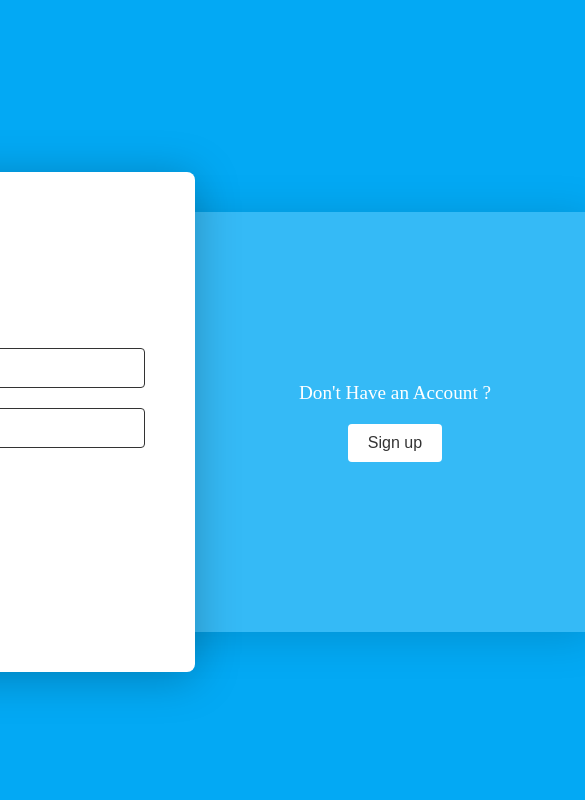
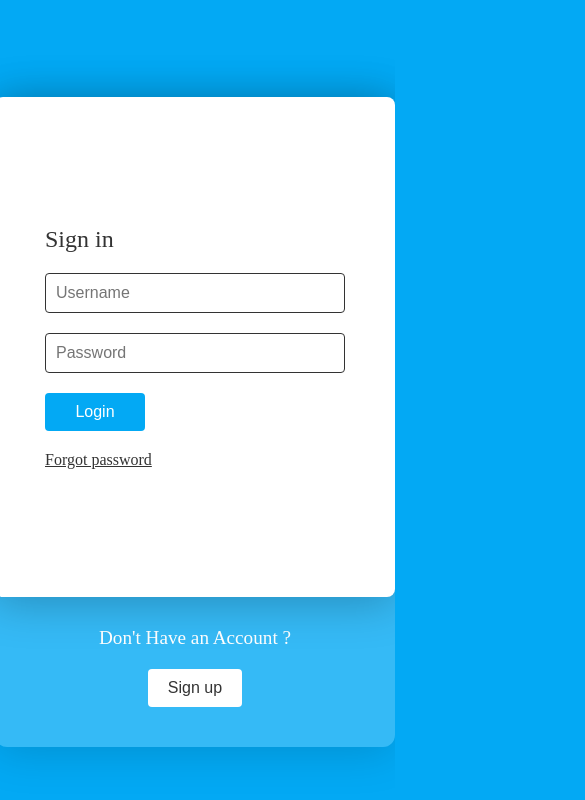
Before and after one commit to Akigaze/css-shoulders-of-giants, a plain HTML site: page 202108-SlidingLoginForm/mk/index.html in a window 390 px wide. Shown: the whole page, 585 px wide, since content can reach past the window. Drawn offline with Linux system fonts and the light colour scheme.

Commit message:
responsive mk Sliding Login Form

```diff
--- a/202108-SlidingLoginForm/mk/style.css
+++ b/202108-SlidingLoginForm/mk/style.css
@@ -23,7 +23,7 @@ body {
 .bg-box {
   height: 420px;
   width: 100%;
-  border-radius: 8px;
+  border-radius: 12px;
   z-index: 100;
   position: absolute;
   display: flex;
@@ -40,6 +40,7 @@ body {
   justify-content: center;
   align-items: center;
   flex-flow: column nowrap;
+  padding: 40px;
 }
 
 .bg-box .box h2 {
@@ -154,3 +155,38 @@ body.signup {
 .form-box.signup .signin-form {
   left: -100%;
 }
+
+@media (max-width: 990px) {
+  .container {
+    max-width: 400px;
+    height: 650px;
+  }
+
+  .form-box {
+    height: 500px;
+    width: 100%;
+  }
+
+  .bg-box {
+    height: 100%;
+    flex-flow: column nowrap;
+    justify-content: space-between;
+  }
+
+  .bg-box .box {
+    width: auto;
+  }
+
+  .form-box {
+    left: 0 !important;
+  }
+
+  .form-box.signin {
+    top: 0;
+  }
+
+  .form-box.signup {
+    top: 150px;
+    bottom: 0;
+  }
+}
```
